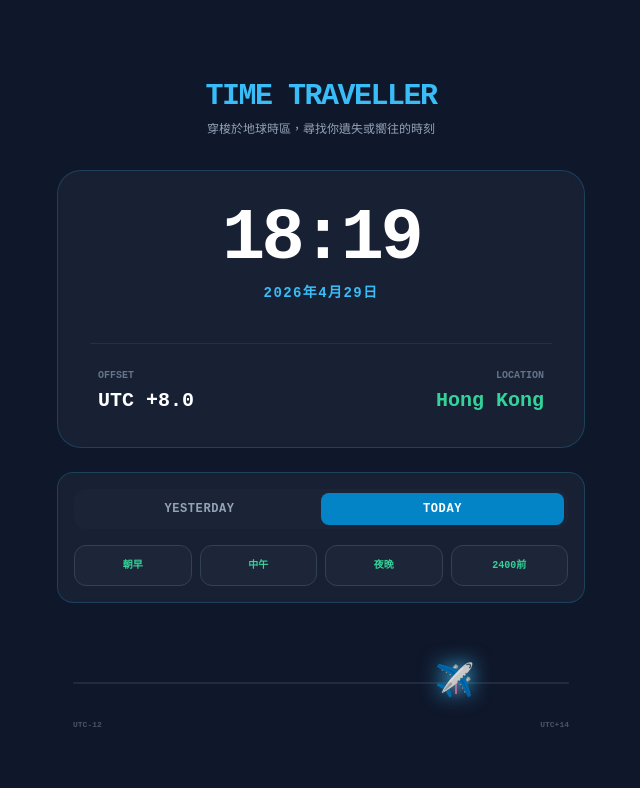
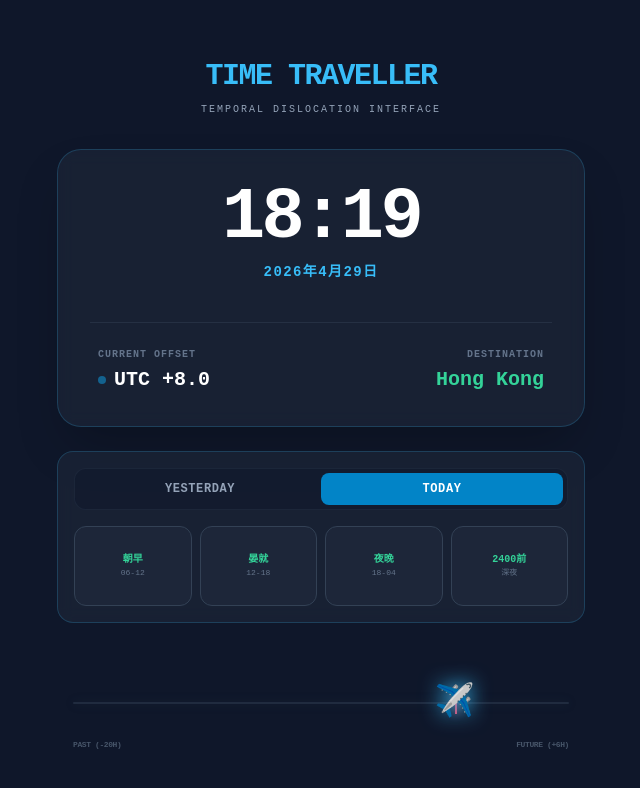
Before and after one commit to tckong5/time-traveller, a plain HTML site: page index.html in a window 1280 px wide. Shown: the whole page, without its empty margins (319-959 px from the left). Drawn offline with nearby package versions, Linux system fonts and the light colour scheme.

Commit message:
Update index.html

```diff
--- a/index.html
+++ b/index.html
@@ -91,9 +91,13 @@
             transition: all 0.2s;
             position: relative;
             overflow: hidden;
+            min-height: 80px;
+            display: flex;
+            flex-direction: column;
+            justify-content: center;
+            align-items: center;
         }
 
-        /* 震動與錯誤反饋 */
         @keyframes shake {
             0%, 100% { transform: translateX(0); }
             25% { transform: translateX(-4px); }
@@ -125,22 +129,25 @@
 
     <div class="max-w-xl w-full px-6">
         <header class="text-center mb-8">
-            <h1 class="text-3xl font-bold text-sky-400 mb-2 tracking-tighter">TIME TRAVELLER</h1>
-            <p class="text-slate-400 text-xs">穿梭於地球時區，尋找你遺失或嚮往的時刻</p>
+            <h1 class="text-3xl font-bold text-sky-400 mb-2 tracking-tighter text-shadow-sm">TIME TRAVELLER</h1>
+            <p class="text-slate-400 text-[10px] uppercase tracking-[0.2em]">Temporal Dislocation Interface</p>
         </header>
 
         <!-- 顯示面板 -->
-        <div class="time-card rounded-3xl p-8 mb-6 text-center">
+        <div class="time-card rounded-3xl p-8 mb-6 text-center shadow-2xl">
             <div id="display-time" class="text-7xl font-bold text-white tracking-tighter">--:--</div>
             <div id="display-date" class="text-sm text-sky-400 mt-2 font-bold uppercase tracking-widest">-- / -- / --</div>
 
             <div class="flex justify-between mt-10 border-t border-slate-700/50 pt-6 px-2">
                 <div class="text-left">
-                    <p class="text-[10px] text-slate-500 uppercase font-bold mb-1">Offset</p>
-                    <p id="info-offset" class="text-xl font-bold text-white">UTC +8.0</p>
+                    <p class="text-[10px] text-slate-500 uppercase font-bold mb-1 tracking-widest">Current Offset</p>
+                    <div class="flex items-center">
+                        <span class="w-2 h-2 bg-sky-500 rounded-full mr-2 animate-pulse"></span>
+                        <p id="info-offset" class="text-xl font-bold text-white">UTC +8.0</p>
+                    </div>
                 </div>
                 <div class="text-right">
-                    <p class="text-[10px] text-slate-500 uppercase font-bold mb-1">Location</p>
+                    <p class="text-[10px] text-slate-500 uppercase font-bold mb-1 tracking-widest">Destination</p>
                     <p id="info-city" class="text-xl font-bold text-emerald-400">Hong Kong</p>
                 </div>
             </div>
@@ -148,62 +155,72 @@
 
         <!-- 中間：Tab 選項 -->
         <div class="time-card rounded-2xl p-4 mb-10">
-            <div class="flex mb-4 rounded-xl bg-slate-800/50 p-1">
+            <div class="flex mb-4 rounded-xl bg-slate-900/50 p-1 border border-slate-700/30">
                 <button id="tab-yesterday-btn" onclick="switchTab('yesterday')" class="w-1/2 py-2 text-xs font-bold rounded-lg text-slate-400 transition-all uppercase tracking-wider">Yesterday</button>
                 <button id="tab-today-btn" onclick="switchTab('today')" class="w-1/2 py-2 text-xs font-bold rounded-lg tab-active transition-all uppercase tracking-wider">Today</button>
             </div>
 
+            <!-- Yesterday Grid -->
             <div id="options-yesterday" class="grid grid-cols-4 gap-2 hidden">
-                <button id="opt-y-9" onclick="handleOptionClick('yesterday', 9, this)" class="option-btn rounded-xl p-3 text-center">
+                <button id="opt-y-morning" onclick="handleOptionClick('yesterday', 'morning', this)" class="option-btn rounded-xl p-2 text-center group">
                     <div class="status-tag"></div>
-                    <div class="text-[10px] font-bold text-sky-400">朝早</div>
+                    <div class="text-[10px] font-bold text-sky-400 group-hover:scale-110 transition-transform">朝早</div>
+                    <div class="text-[8px] text-slate-500">06-12</div>
                 </button>
-                <button id="opt-y-14" onclick="handleOptionClick('yesterday', 14, this)" class="option-btn rounded-xl p-3 text-center">
+                <button id="opt-y-afternoon" onclick="handleOptionClick('yesterday', 'afternoon', this)" class="option-btn rounded-xl p-2 text-center group">
                     <div class="status-tag"></div>
-                    <div class="text-[10px] font-bold text-sky-400">中午</div>
+                    <div class="text-[10px] font-bold text-sky-400 group-hover:scale-110 transition-transform">晏就</div>
+                    <div class="text-[8px] text-slate-500">12-18</div>
                 </button>
-                <button id="opt-y-22" onclick="handleOptionClick('yesterday', 22, this)" class="option-btn rounded-xl p-3 text-center">
+                <button id="opt-y-night" onclick="handleOptionClick('yesterday', 'night', this)" class="option-btn rounded-xl p-2 text-center group">
                     <div class="status-tag"></div>
-                    <div class="text-[10px] font-bold text-sky-400">夜晚</div>
+                    <div class="text-[10px] font-bold text-sky-400 group-hover:scale-110 transition-transform">夜晚</div>
+                    <div class="text-[8px] text-slate-500">18-04</div>
                 </button>
-                <button id="opt-y-23" onclick="handleOptionClick('yesterday', 23, this)" class="option-btn rounded-xl p-3 text-center">
+                <button id="opt-y-deep" onclick="handleOptionClick('yesterday', 'deep_pre', this)" class="option-btn rounded-xl p-2 text-center group">
                     <div class="status-tag"></div>
-                    <div class="text-[10px] font-bold text-sky-400">2400前</div>
+                    <div class="text-[10px] font-bold text-sky-400 group-hover:scale-110 transition-transform">2400前</div>
+                    <div class="text-[8px] text-slate-500">深夜</div>
                 </button>
             </div>
 
+            <!-- Today Grid -->
             <div id="options-today" class="grid grid-cols-4 gap-2">
-                <button id="opt-t-9" onclick="handleOptionClick('today', 9, this)" class="option-btn rounded-xl p-3 text-center">
+                <button id="opt-t-morning" onclick="handleOptionClick('today', 'morning', this)" class="option-btn rounded-xl p-2 text-center group">
                     <div class="status-tag"></div>
-                    <div class="text-[10px] font-bold text-emerald-400">朝早</div>
+                    <div class="text-[10px] font-bold text-emerald-400 group-hover:scale-110 transition-transform">朝早</div>
+                    <div class="text-[8px] text-slate-500">06-12</div>
                 </button>
-                <button id="opt-t-14" onclick="handleOptionClick('today', 14, this)" class="option-btn rounded-xl p-3 text-center">
+                <button id="opt-t-afternoon" onclick="handleOptionClick('today', 'afternoon', this)" class="option-btn rounded-xl p-2 text-center group">
                     <div class="status-tag"></div>
-                    <div class="text-[10px] font-bold text-emerald-400">中午</div>
+                    <div class="text-[10px] font-bold text-emerald-400 group-hover:scale-110 transition-transform">晏就</div>
+                    <div class="text-[8px] text-slate-500">12-18</div>
                 </button>
-                <button id="opt-t-22" onclick="handleOptionClick('today', 22, this)" class="option-btn rounded-xl p-3 text-center">
+                <button id="opt-t-night" onclick="handleOptionClick('today', 'night', this)" class="option-btn rounded-xl p-2 text-center group">
                     <div class="status-tag"></div>
-                    <div class="text-[10px] font-bold text-emerald-400">夜晚</div>
+                    <div class="text-[10px] font-bold text-emerald-400 group-hover:scale-110 transition-transform">夜晚</div>
+                    <div class="text-[8px] text-slate-500">18-04</div>
                 </button>
-                <button id="opt-t-23" onclick="handleOptionClick('today', 23, this)" class="option-btn rounded-xl p-3 text-center">
+                <button id="opt-t-deep" onclick="handleOptionClick('today', 'deep_pre', this)" class="option-btn rounded-xl p-2 text-center group">
                     <div class="status-tag"></div>
-                    <div class="text-[10px] font-bold text-emerald-400">2400前</div>
+                    <div class="text-[10px] font-bold text-emerald-400 group-hover:scale-110 transition-transform">2400前</div>
+                    <div class="text-[8px] text-slate-500">深夜</div>
                 </button>
             </div>
         </div>
 
         <!-- 底部：飛機時空軸 -->
         <div class="relative px-4 h-20 flex items-center">
-            <div class="w-full timeline-container">
+            <div class="w-full timeline-container shadow-[0_0_10px_rgba(51,65,85,0.3)]">
                 <div id="plane-wrapper" class="plane-wrapper">
-                    <div id="plane" class="plane-icon">✈️</div>
+                    <div id="plane" class="plane-icon transition-transform duration-300">✈️</div>
                 </div>
                 <div id="hk-marker" class="hk-now-marker"></div>
             </div>
             <input type="range" id="main-timeline" min="-20" max="6" step="0.1" value="0" oninput="handleSliderChange()">
 
-            <div class="absolute -bottom-2 left-4 text-[8px] text-slate-600 font-bold">UTC-12</div>
-            <div class="absolute -bottom-2 right-4 text-[8px] text-slate-600 font-bold">UTC+14</div>
+            <div class="absolute -bottom-2 left-4 text-[8px] text-slate-600 font-bold tracking-tighter">PAST (-20H)</div>
+            <div class="absolute -bottom-2 right-4 text-[8px] text-slate-600 font-bold tracking-tighter">FUTURE (+6H)</div>
         </div>
     </div>
 
@@ -221,23 +238,47 @@
         ];
 
         const clickStore = {};
+        const timeConfigs = {
+            'morning': { h: 9, m: 0 },
+            'afternoon': { h: 14, m: 0 },
+            'night': { h: 22, m: 0 },
+            'deep_pre': { h: 23, m: 0 }
+        };
 
-        function getTargetTime(day, hour) {
+        // 核心：熬夜者邏輯
+        function getLogicalDate() {
             const now = new Date();
-            const hkMidnight = new Date(now.toLocaleDateString('en-CA', {timeZone: 'Asia/Hong_Kong'}) + "T00:00:00+08:00");
-            const target = new Date(hkMidnight);
-            if (day === 'yesterday') target.setDate(target.getDate() - 1);
-            if (day === 'today' && hour === 23 && now.getHours() < 5) target.setDate(target.getDate() - 1);
-            target.setHours(hour, 0, 0, 0);
+            const logicDate = new Date(now);
+            // 只要未到凌晨 5 點，逻辑上就還是在過物理上的「昨天」
+            if (now.getHours() < 5) {
+                logicDate.setDate(now.getDate() - 1);
+            }
+            return logicDate;
+        }
+
+        function getTargetTime(dayTab, type) {
+            const now = new Date();
+            const logicNow = getLogicalDate();
+
+            // 獲取邏輯今天香港時間的 00:00
+            const baseDate = new Date(logicNow.toLocaleDateString('en-CA', {timeZone: 'Asia/Hong_Kong'}) + "T00:00:00+08:00");
+            const target = new Date(baseDate);
+            const config = timeConfigs[type];
+
+            if (dayTab === 'yesterday') {
+                target.setDate(target.getDate() - 1);
+            }
+
+            target.setHours(config.h, config.m, 0, 0);
             return target;
         }
 
-        function handleOptionClick(day, hour, btn) {
+        function handleOptionClick(day, type, btn) {
             const btnId = btn.id;
             if (!clickStore[btnId]) clickStore[btnId] = 0;
 
             const now = new Date();
-            const target = getTargetTime(day, hour);
+            const target = getTargetTime(day, type);
             const diffHours = (target - now) / 3600000;
 
             const isTooOld = diffHours < -20.01;
@@ -248,30 +289,26 @@
 
             clickStore[btnId]++;
 
-            // 震動條件：無法到達 OR 當下
             if (isTooOld || isFuture || isNow) {
                 if (clickStore[btnId] <= 5) {
                     btn.classList.add('animate-shake');
                     setTimeout(() => btn.classList.remove('animate-shake'), 300);
-                    // 如果是當下，雖然震動但依然可以執行跳轉
-                    if (isNow) jumpTo(day, hour);
+                    if (isNow) executeJump(target);
                     return;
                 } else {
                     btn.dataset.locked = "true";
                     btn.classList.add('expired-btn');
                     let msg = isNow ? "珍惜當下" : (isTooOld ? "光陰不再" : "未來可期");
-                    btn.innerHTML = `<div class="text-[9px] font-bold text-slate-500 uppercase tracking-tighter leading-tight">${msg}</div>`;
+                    btn.innerHTML = `<div class="text-[9px] font-bold text-slate-500 uppercase tracking-tighter leading-tight text-center">${msg}</div>`;
                     return;
                 }
             }
 
-            // 正常跳躍
-            jumpTo(day, hour);
+            executeJump(target);
         }
 
-        function jumpTo(day, hour) {
+        function executeJump(target) {
             const now = new Date();
-            const target = getTargetTime(day, hour);
             const diffHours = (target - now) / 3600000;
             const clampedDiff = Math.max(-20, Math.min(6, diffHours));
             document.getElementById('main-timeline').value = clampedDiff;
@@ -301,17 +338,18 @@
 
         function updateButtonsStatus() {
             const now = new Date();
-            const options = [
-                {d:'yesterday', h:9, id:'opt-y-9'}, {d:'yesterday', h:14, id:'opt-y-14'}, {d:'yesterday', h:22, id:'opt-y-22'}, {d:'yesterday', h:23, id:'opt-y-23'},
-                {d:'today', h:9, id:'opt-t-9'}, {d:'today', h:14, id:'opt-t-14'}, {d:'today', h:22, id:'opt-t-22'}, {d:'today', h:23, id:'opt-t-23'}
+            const buttons = [
+                {d:'yesterday', t:'morning', id:'opt-y-morning'}, {d:'yesterday', t:'afternoon', id:'opt-y-afternoon'}, {d:'yesterday', t:'night', id:'opt-y-night'}, {d:'yesterday', t:'deep_pre', id:'opt-y-deep'},
+                {d:'today', t:'morning', id:'opt-t-morning'}, {d:'today', t:'afternoon', id:'opt-t-afternoon'}, {d:'today', t:'night', id:'opt-t-night'}, {d:'today', t:'deep_pre', id:'opt-t-deep'}
             ];
 
-            options.forEach(opt => {
+            buttons.forEach(opt => {
                 const btn = document.getElementById(opt.id);
+                if (!btn) return;
                 const tag = btn.querySelector('.status-tag');
-                if (!btn || btn.dataset.locked === "true") return;
+                if (btn.dataset.locked === "true") return;
 
-                const target = getTargetTime(opt.d, opt.h);
+                const target = getTargetTime(opt.d, opt.t);
                 const diffHours = (target - now) / 3600000;
 
                 if (diffHours < -20.01) {
@@ -319,12 +357,11 @@
                     tag.innerText = "OVER";
                     tag.className = "status-tag text-red-500";
                 } else if (Math.abs(diffHours) <= 0.5) {
-                    // 當下：灰掉且標註
                     btn.classList.add('expired-btn');
                     tag.innerText = "當下";
                     tag.className = "status-tag text-emerald-500";
                 } else if (diffHours > 6.01) {
-                    btn.classList.remove('expired-btn');
+                    btn.classList.add('expired-btn');
                     tag.innerText = "未到";
                     tag.className = "status-tag text-sky-500";
                 } else {
```
